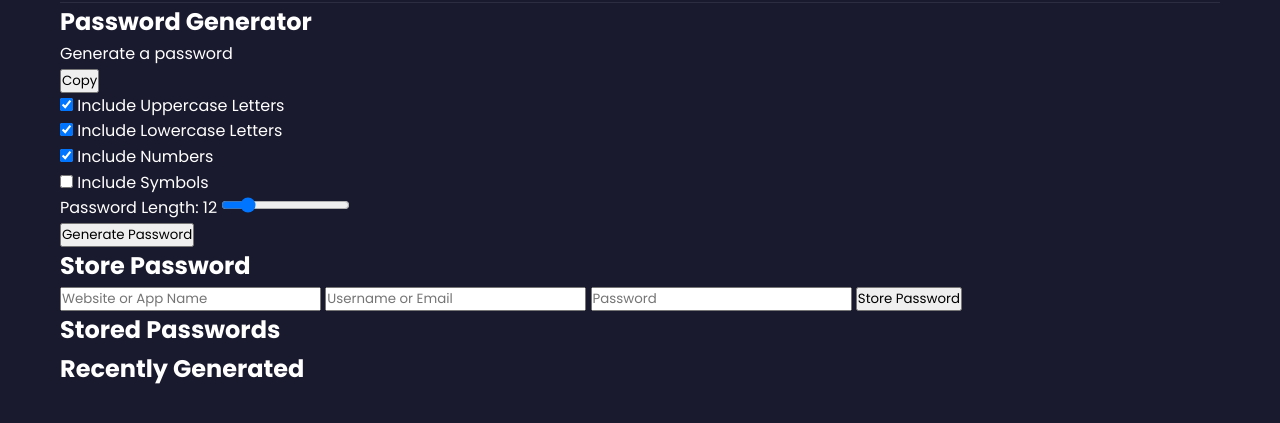
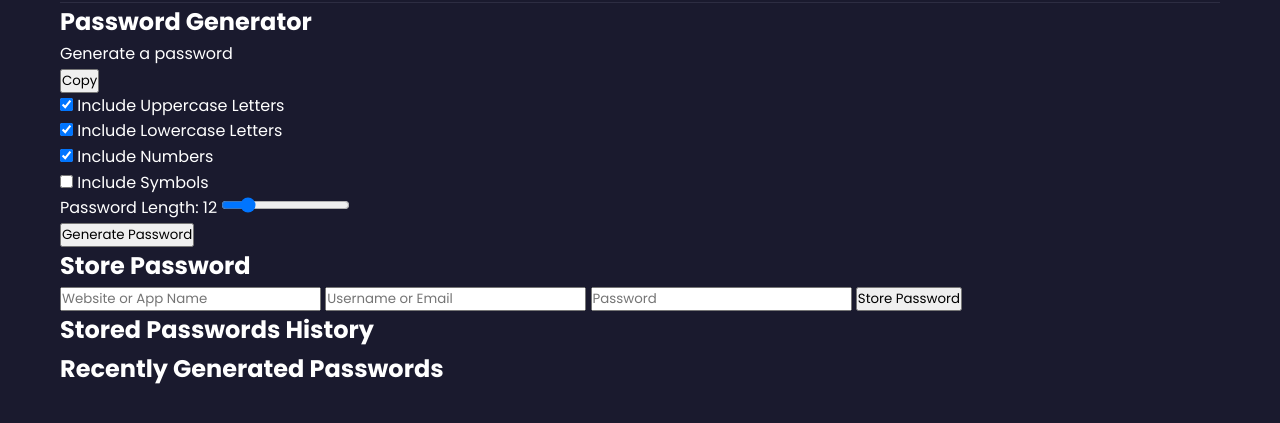
Before and after one commit to devWisz/Secure-Password, a plain HTML site: page index.html in a window 1280 px wide. Shown: the part 103-526 px from the top of the page. Drawn offline with Linux system fonts and the light colour scheme.

Commit message:
changed some

```diff
--- a/index.html
+++ b/index.html
@@ -63,12 +63,12 @@
             </div>
 
             <div class="stored-passwords">
-                <h2>Stored Passwords</h2>
+                <h2>Stored Passwords History</h2>
                 <div id="passwords-list"></div>
             </div>
 
             <div class="password-history">
-                <h2>Recently Generated</h2>
+                <h2>Recently Generated Passwords</h2>
                 <div id="history-list"></div>
             </div>
         </div>
--- a/styles.css
+++ b/styles.css
@@ -7,7 +7,7 @@
 
 body {
     background: #1a1a2e;
-    color: #fff;
+    color: #ffffff;
     min-height: 100vh;
     line-height: 1.6;
 }
```
